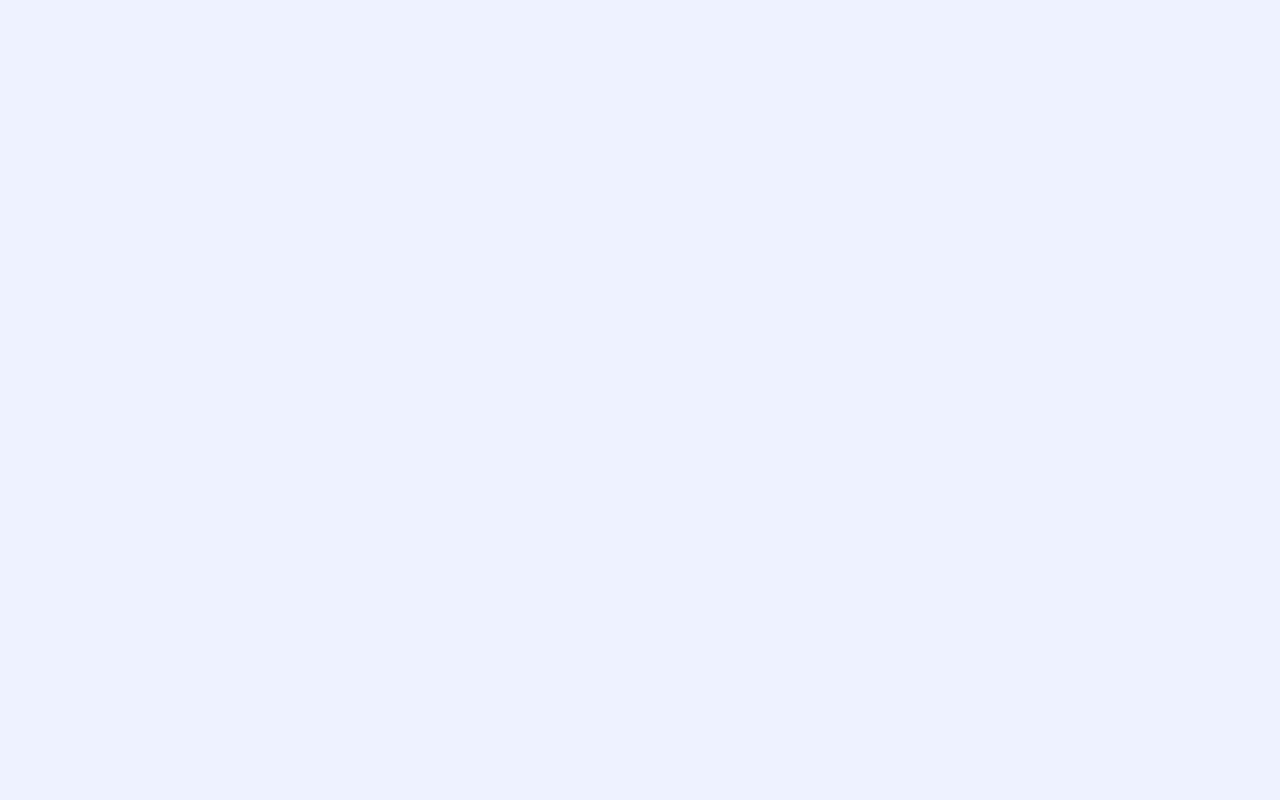
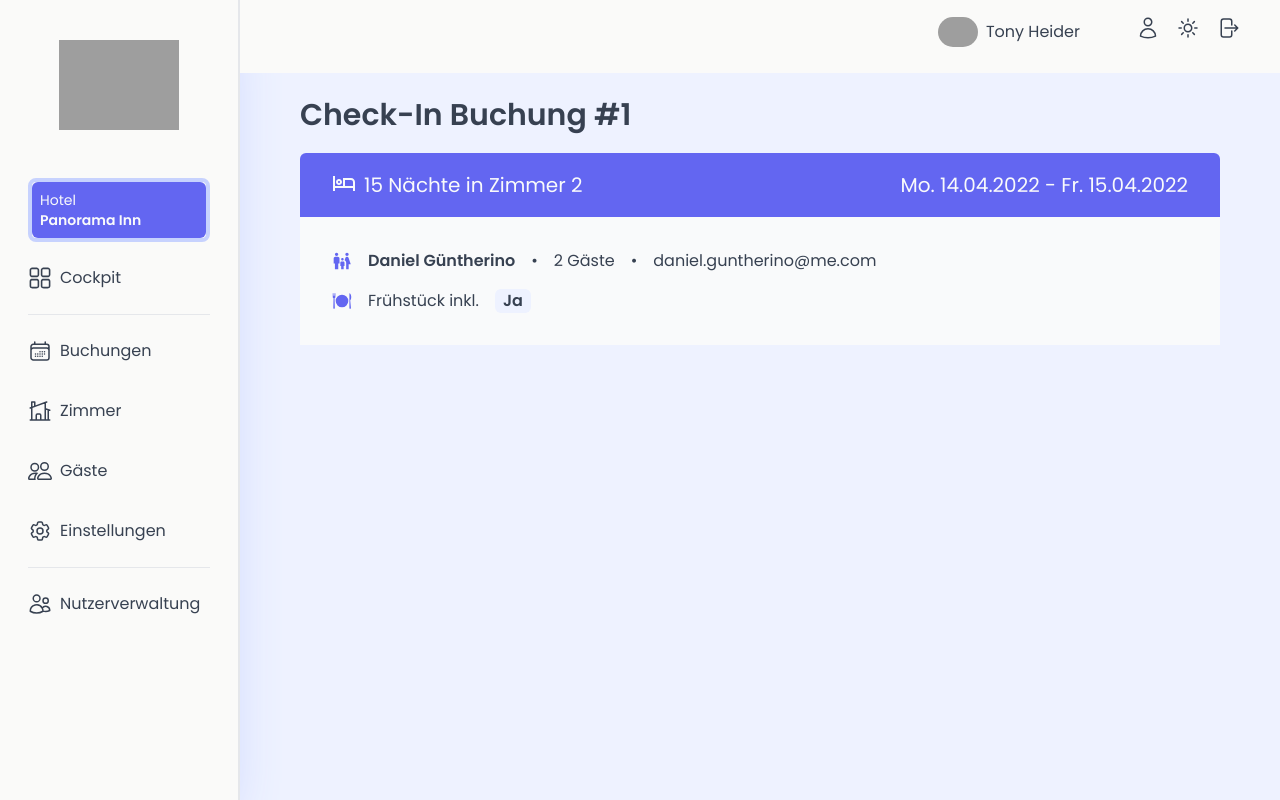
Before and after one commit to TonySN90/innovastay, a React (Vite) app: page /checkin/1 in a window 1280 px wide. Before the commit this address had no page. Built offline with nearby package versions, Linux system fonts and the light colour scheme; grey boxes are pictures that could not be loaded; a web font is replaced by a local one.

Commit message:
create check-in page

```diff
--- a/src/App.tsx
+++ b/src/App.tsx
@@ -8,6 +8,7 @@ import Settings from "./pages/Settings";
 import Account from "./pages/Account";
 import Login from "./pages/Login";
 import Guests from "./pages/Guests";
+import Checkin from "./pages/Checkin";
 
 function App() {
   return (
@@ -17,6 +18,7 @@ function App() {
           <Route index element={<Navigate replace to="dashboard" />} />
           <Route path="dashboard" element={<Dashboard />} />
           <Route path="bookings" element={<Bookings />} />
+          <Route path="checkin/:bookingId" element={<Checkin />} />
           <Route path="cabins" element={<Cabins />} />
           <Route path="guests" element={<Guests />} />
           <Route path="users" element={<Users />} />
--- a/src/features/bookings/BookingsRow.tsx
+++ b/src/features/bookings/BookingsRow.tsx
@@ -8,6 +8,8 @@ import Menu from "../../ui/Menu";
 import CreateBookingForm from "./CreateBookingForm";
 import BookingInfoBox from "./bookingInfoBox";
 import ConfirmDelete from "./confirmDelete";
+import { useNavigate } from "react-router";
+import { MdOutlineCheckCircleOutline } from "react-icons/md";
 
 function BookingsRow({
   bookings,
@@ -23,6 +25,8 @@ function BookingsRow({
     totalPrice,
     id: bookingId,
   } = bookings;
+
+  const navigate = useNavigate();
 
   return (
     <tr className="bg-gray-50 min-h-16 grid grid-cols-1 md:grid-cols-12 text-left hyphens-manual py-3 px-5 md:px-7 gap-2 border-t-[1px] rounded-md shadow-lg shadow-indigo-100 my-1.5 hover:bg-indigo-100">
@@ -99,6 +103,11 @@ function BookingsRow({
               </Menu.Item>
             </Modal.Open>
 
+            <Menu.Item onClick={() => navigate(`/checkin/${bookingId}`)}>
+              <MdOutlineCheckCircleOutline />
+              Einchecken
+            </Menu.Item>
+
             <Modal.Open opens="delete">
               <Menu.Item>
                 <TfiTrash />
@@ -114,6 +123,10 @@ function BookingsRow({
           <Modal.Window name="edit">
             <CreateBookingForm bookingToUpdate={bookings} />
           </Modal.Window>
+
+          {/* <Modal.Window name="check-in">
+            <div>Edit</div>
+          </Modal.Window> */}
 
           <Modal.Window name="delete">
             <ConfirmDelete
--- /dev/null
+++ b/src/pages/Checkin.tsx
@@ -0,0 +1,47 @@
+import { GiMeal } from "react-icons/gi";
+import { MdFamilyRestroom, MdOutlineHotel } from "react-icons/md";
+import { useParams } from "react-router";
+
+function Checkin() {
+  const { bookingId } = useParams();
+  return (
+    <>
+      <h2 className="text-3xl font-semibold">Check-In Buchung #{bookingId}</h2>
+      <section>
+        <header className="flex items-center mt-5 justify-between text-gray-50 h-[4rem] bg-indigo-500 px-8 text-xl rounded-t-md">
+          <div className="flex gap-2 w-[270px]">
+            <MdOutlineHotel className="text-2xl" />
+            <div>15 Nächte in Zimmer 2</div>
+          </div>
+          <div>Mo. 14.04.2022 - Fr. 15.04.2022</div>
+        </header>
+        <section>
+          <div className="px-8 py-8 bg-gray-50">
+            <div className="flex mb-4 gap-4">
+              <div className="flex items-center">
+                <MdFamilyRestroom className="text-xl text-indigo-500" />
+              </div>
+              <p className=" font-semibold">Daniel Güntherino</p>
+              <span>•</span>
+              <p>2 Gäste</p>
+              <span>•</span>
+              <p>daniel.guntherino@me.com</p>
+            </div>
+            <div className="flex gap-4">
+              <div className="flex items-center">
+                <GiMeal className="text-xl text-indigo-500" />
+              </div>
+              <div>Frühstück inkl.</div>
+              <div className="font-semibold bg-indigo-50 px-2 rounded-md">
+                Ja
+              </div>
+            </div>
+          </div>
+        </section>
+        <footer></footer>
+      </section>
+    </>
+  );
+}
+
+export default Checkin;
--- a/src/ui/MainNav.tsx
+++ b/src/ui/MainNav.tsx
@@ -22,14 +22,14 @@ function MainNav() {
         <li className={listElStyles}>
           <NavLink className="flex py-3" to="/dashboard">
             <RxDashboard className="w-6 h-6 mr-2" />
-            <span>Dashboard</span>
+            <span>Cockpit</span>
           </NavLink>
         </li>
         <hr className="mb-3" />
         <li className={listElStyles}>
           <NavLink className="flex py-3" to="/bookings">
             <HiOutlineCalendarDays className="w-6 h-6 mr-2" />
-            <span>Belegungsplan</span>
+            <span>Buchungen</span>
           </NavLink>
         </li>
         <li className={listElStyles}>
```
